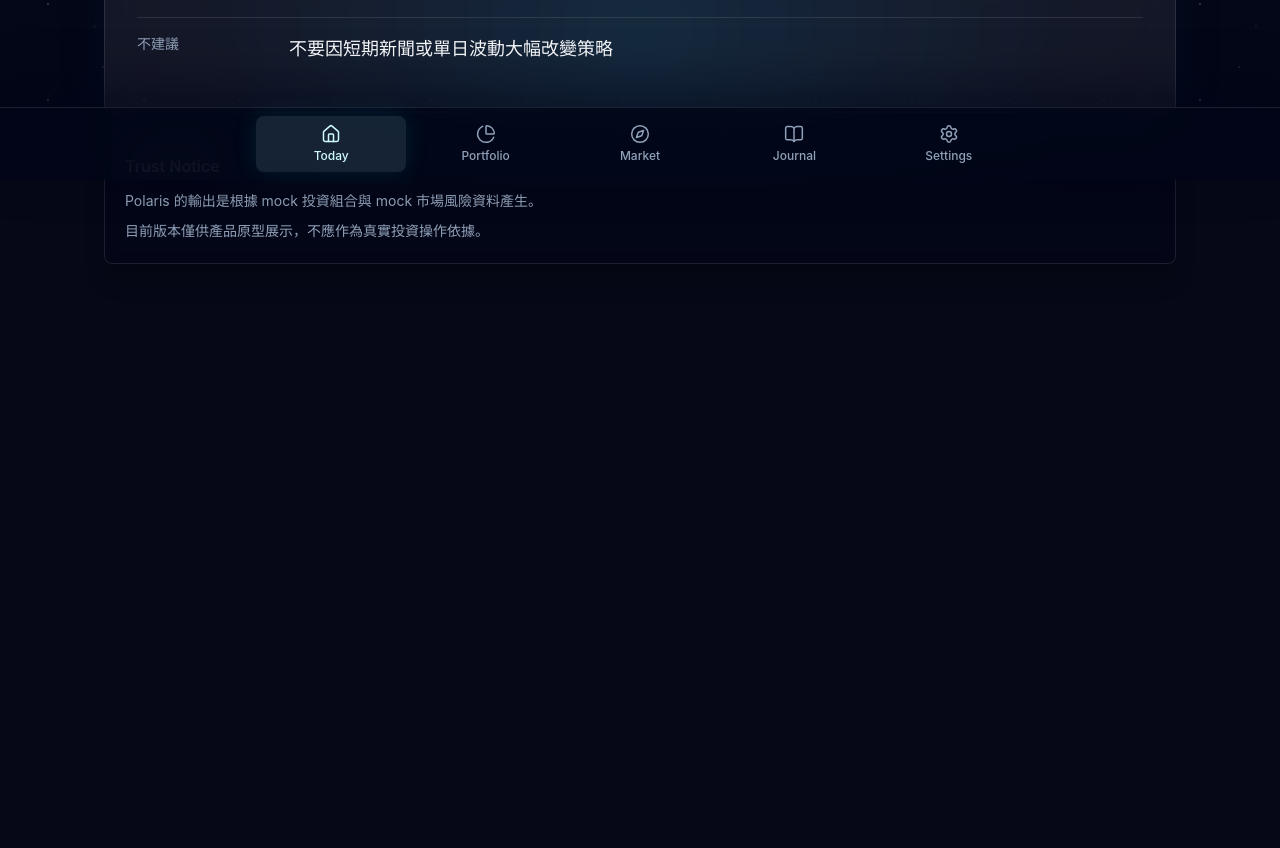
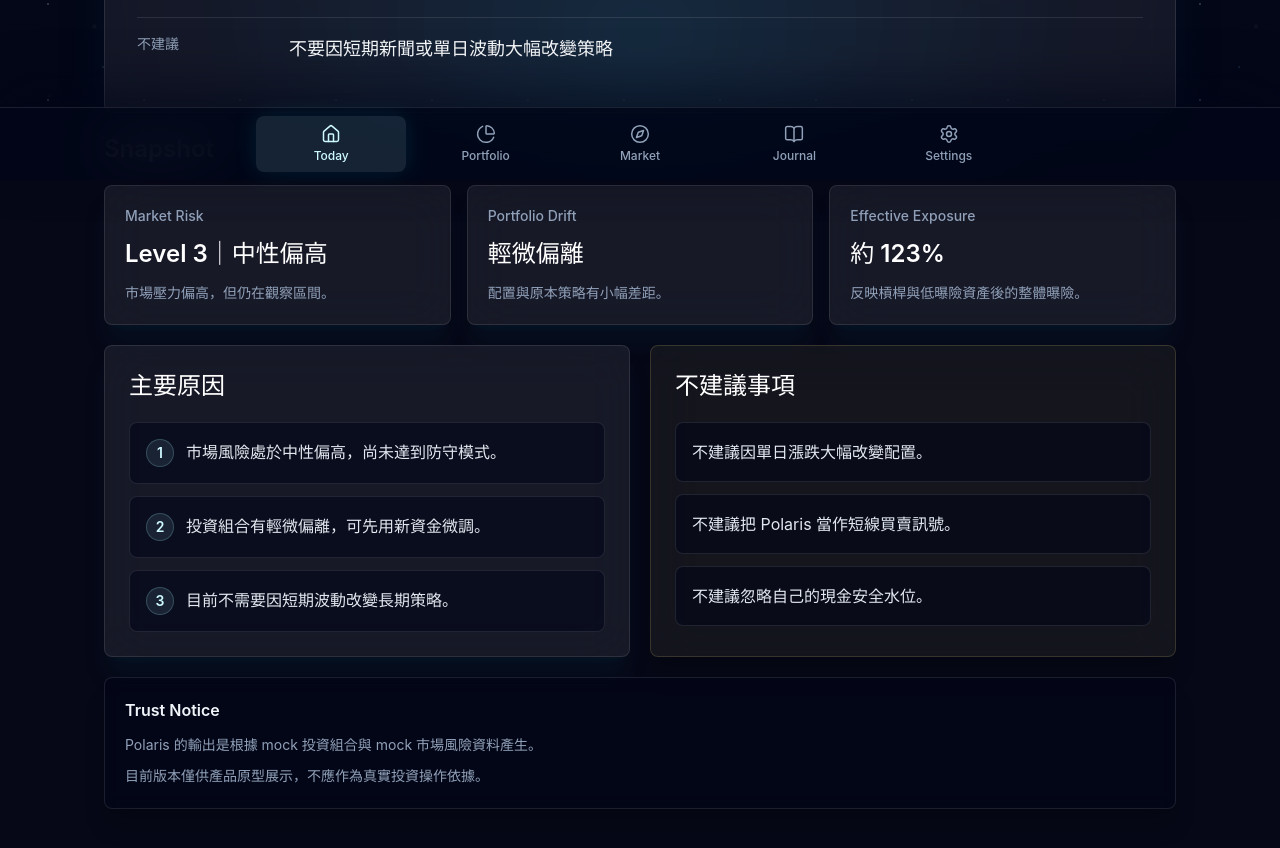
Before and after one commit to bulala-coder/polaris-mvp, a React (Vite) app: page /today in a window 1280 px wide. Shown: the part 620-1468 px from the top of the page. Before the commit the page ends 1028 px from the top, so only its background shows below. Built offline with nearby package versions, Linux system fonts and the light colour scheme.

Commit message:
Polish today decision dashboard

```diff
--- /dev/null
+++ b/src/components/decision/NotRecommendedBox.tsx
@@ -0,0 +1,24 @@
+type NotRecommendedBoxProps = {
+  items: string[]
+}
+
+function NotRecommendedBox({ items }: NotRecommendedBoxProps) {
+  return (
+    <section className="rounded-lg border border-amber-200/15 bg-amber-200/[0.06] p-6 shadow-xl shadow-black/20 backdrop-blur-xl">
+      <h2 className="text-2xl font-semibold text-white">不建議事項</h2>
+
+      <ul className="mt-5 grid gap-3">
+        {items.map((item) => (
+          <li
+            className="rounded-lg border border-white/10 bg-slate-950/60 p-4 text-base leading-relaxed text-slate-200"
+            key={item}
+          >
+            {item}
+          </li>
+        ))}
+      </ul>
+    </section>
+  )
+}
+
+export default NotRecommendedBox
--- /dev/null
+++ b/src/components/decision/ReasonList.tsx
@@ -0,0 +1,29 @@
+type ReasonListProps = {
+  reasons: string[]
+}
+
+function ReasonList({ reasons }: ReasonListProps) {
+  return (
+    <section className="rounded-lg border border-white/10 bg-white/[0.07] p-6 shadow-xl shadow-cyan-950/20 backdrop-blur-xl">
+      <h2 className="text-2xl font-semibold text-white">主要原因</h2>
+
+      <div className="mt-5 grid gap-3">
+        {reasons.map((reason, index) => (
+          <div
+            className="flex gap-3 rounded-lg border border-white/10 bg-slate-950/60 p-4"
+            key={reason}
+          >
+            <span className="flex h-7 w-7 shrink-0 items-center justify-center rounded-full border border-cyan-200/20 bg-cyan-200/10 text-sm font-semibold text-cyan-100">
+              {index + 1}
+            </span>
+            <p className="text-base leading-relaxed text-slate-200">
+              {reason}
+            </p>
+          </div>
+        ))}
+      </div>
+    </section>
+  )
+}
+
+export default ReasonList
--- /dev/null
+++ b/src/components/decision/SnapshotCard.tsx
@@ -0,0 +1,19 @@
+type SnapshotCardProps = {
+  label: string
+  value: string
+  helperText: string
+}
+
+function SnapshotCard({ label, value, helperText }: SnapshotCardProps) {
+  return (
+    <article className="rounded-lg border border-white/10 bg-white/[0.07] p-5 shadow-xl shadow-cyan-950/20 backdrop-blur-xl">
+      <p className="text-sm font-medium text-slate-400">{label}</p>
+      <p className="mt-3 text-2xl font-semibold text-white">{value}</p>
+      <p className="mt-3 text-sm leading-relaxed text-slate-400">
+        {helperText}
+      </p>
+    </article>
+  )
+}
+
+export default SnapshotCard
--- a/src/pages/TodayPage.tsx
+++ b/src/pages/TodayPage.tsx
@@ -1,7 +1,40 @@
 import HeroDecisionCard from '../components/decision/HeroDecisionCard'
+import NotRecommendedBox from '../components/decision/NotRecommendedBox'
+import ReasonList from '../components/decision/ReasonList'
+import SnapshotCard from '../components/decision/SnapshotCard'
 import AppShell from '../components/layout/AppShell'
 import PageContainer from '../components/layout/PageContainer'
 import { mockDailyDecision } from '../data/mockData'
+
+const snapshotItems = [
+  {
+    label: 'Market Risk',
+    value: 'Level 3｜中性偏高',
+    helperText: '市場壓力偏高，但仍在觀察區間。',
+  },
+  {
+    label: 'Portfolio Drift',
+    value: '輕微偏離',
+    helperText: '配置與原本策略有小幅差距。',
+  },
+  {
+    label: 'Effective Exposure',
+    value: '約 123%',
+    helperText: '反映槓桿與低曝險資產後的整體曝險。',
+  },
+]
+
+const reasons = [
+  '市場風險處於中性偏高，尚未達到防守模式。',
+  '投資組合有輕微偏離，可先用新資金微調。',
+  '目前不需要因短期波動改變長期策略。',
+]
+
+const notRecommendedItems = [
+  '不建議因單日漲跌大幅改變配置。',
+  '不建議把 Polaris 當作短線買賣訊號。',
+  '不建議忽略自己的現金安全水位。',
+]
 
 function TodayPage() {
   return (
@@ -21,6 +54,25 @@ function TodayPage() {
 
         <HeroDecisionCard decision={mockDailyDecision} />
 
+        <section className="mt-5">
+          <h2 className="text-2xl font-semibold text-white">Snapshot</h2>
+          <div className="mt-5 grid gap-4 md:grid-cols-3">
+            {snapshotItems.map((item) => (
+              <SnapshotCard
+                helperText={item.helperText}
+                key={item.label}
+                label={item.label}
+                value={item.value}
+              />
+            ))}
+          </div>
+        </section>
+
+        <div className="mt-5 grid gap-5 lg:grid-cols-2">
+          <ReasonList reasons={reasons} />
+          <NotRecommendedBox items={notRecommendedItems} />
+        </div>
+
         <section className="mt-5 rounded-lg border border-white/10 bg-slate-950/60 p-5 text-sm leading-relaxed text-slate-400 shadow-xl shadow-black/20 backdrop-blur">
           <h2 className="text-base font-semibold text-slate-100">
             Trust Notice
```
